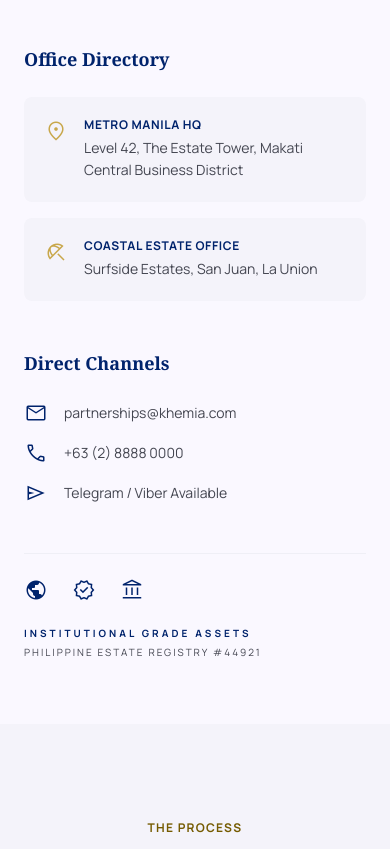
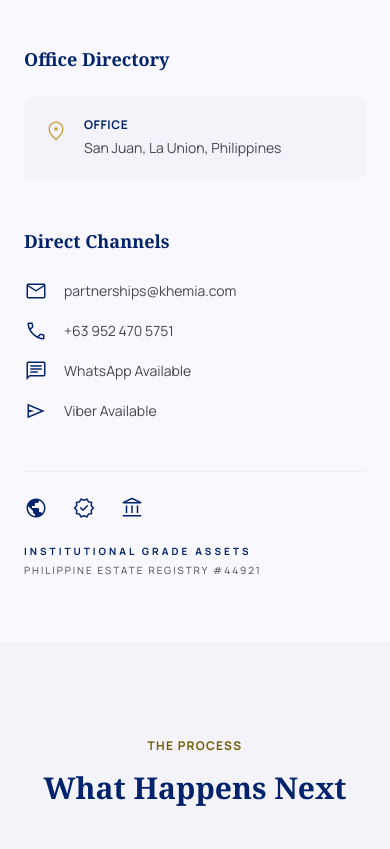
Before and after one commit to cyberkyle1005/khemia-properties, a plain HTML site: page contact.html in a window 390 px wide. Shown: the part 1675-2524 px from the top of the page. Drawn offline with nearby package versions, Linux system fonts and the light colour scheme.

Commit message:
Update contact page: single office, correct phone, WhatsApp & Viber
Remove Manila HQ, update to San Juan La Union office only.
Phone updated to +639524705751 with WhatsApp and Viber links.

Co-Authored-By: Claude Sonnet 4.6 <noreply@anthropic.com>

```diff
--- a/contact.html
+++ b/contact.html
@@ -261,15 +261,8 @@
               <div class="flex gap-4 p-5 bg-surface-container-low rounded-xl">
                 <span class="material-symbols-outlined text-tertiary-container flex-shrink-0 mt-0.5">location_on</span>
                 <div>
-                  <p class="font-bold text-primary text-xs uppercase tracking-wider mb-1">Metro Manila HQ</p>
-                  <p class="text-on-surface-variant text-sm leading-relaxed">Level 42, The Estate Tower, Makati Central Business District</p>
-                </div>
-              </div>
-              <div class="flex gap-4 p-5 bg-surface-container-low rounded-xl">
-                <span class="material-symbols-outlined text-tertiary-container flex-shrink-0 mt-0.5">beach_access</span>
-                <div>
-                  <p class="font-bold text-primary text-xs uppercase tracking-wider mb-1">Coastal Estate Office</p>
-                  <p class="text-on-surface-variant text-sm leading-relaxed">Surfside Estates, San Juan, La Union</p>
+                  <p class="font-bold text-primary text-xs uppercase tracking-wider mb-1">Office</p>
+                  <p class="text-on-surface-variant text-sm leading-relaxed">San Juan, La Union, Philippines</p>
                 </div>
               </div>
             </div>
@@ -283,13 +276,17 @@
                 <span class="material-symbols-outlined text-primary group-hover:text-tertiary-container transition-colors">mail</span>
                 <span class="text-sm">partnerships@khemia.com</span>
               </a>
-              <a class="flex items-center gap-4 text-on-surface-variant hover:text-primary transition-colors group" href="tel:+63288880000">
+              <a class="flex items-center gap-4 text-on-surface-variant hover:text-primary transition-colors group" href="tel:+639524705751">
                 <span class="material-symbols-outlined text-primary group-hover:text-tertiary-container transition-colors">call</span>
-                <span class="text-sm">+63 (2) 8888 0000</span>
+                <span class="text-sm">+63 952 470 5751</span>
               </a>
-              <a class="flex items-center gap-4 text-on-surface-variant hover:text-primary transition-colors group" href="#">
+              <a class="flex items-center gap-4 text-on-surface-variant hover:text-primary transition-colors group" href="https://wa.me/639524705751">
+                <span class="material-symbols-outlined text-primary group-hover:text-tertiary-container transition-colors">chat</span>
+                <span class="text-sm">WhatsApp Available</span>
+              </a>
+              <a class="flex items-center gap-4 text-on-surface-variant hover:text-primary transition-colors group" href="viber://chat?number=639524705751">
                 <span class="material-symbols-outlined text-primary group-hover:text-tertiary-container transition-colors">send</span>
-                <span class="text-sm">Telegram / Viber Available</span>
+                <span class="text-sm">Viber Available</span>
               </a>
             </div>
           </div>
```
